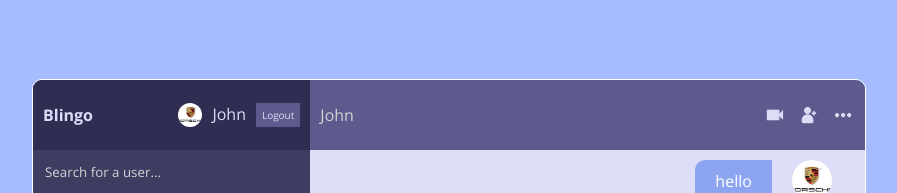
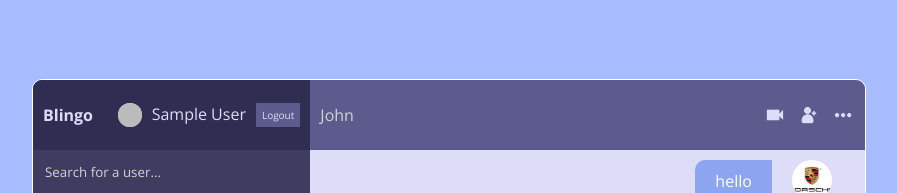
Before and after one commit to pavlosantoniou13/Chat-app, a React (Create React App) app: page / in a window 1280 px wide. Shown: the top 193 px of the page, without its empty margins (191-1088 px from the left). Built offline with nearby package versions, Linux system fonts and the light colour scheme; no server answers; sample sign-in values are in the browser's storage.

Commit message:
name and photo that user provides show on Homepage

```diff
--- a/src/components/Navbar.jsx
+++ b/src/components/Navbar.jsx
@@ -1,15 +1,19 @@
 import { signOut } from 'firebase/auth'
-import React from 'react'
+import React, { useContext } from 'react'
+import { AuthContext } from '../context/AuthContext'
 import { auth } from '../firebase'
 import porsche from '../img/porsche-logo.jpg'
 
 export default function Navbar() {
+
+  const {currentUser} = useContext(AuthContext)
+
   return (
     <div className="navbar">
       <span className="logo">Blingo</span>
       <div className="user">
-        <img src={porsche} alt="" />
-        <span>John</span>
+        <img src={currentUser.photoURL} alt="" />
+        <span>{currentUser.displayName}</span>
         <button onClick={() => signOut(auth) } >Logout</button>
       </div>
     </div>
```
